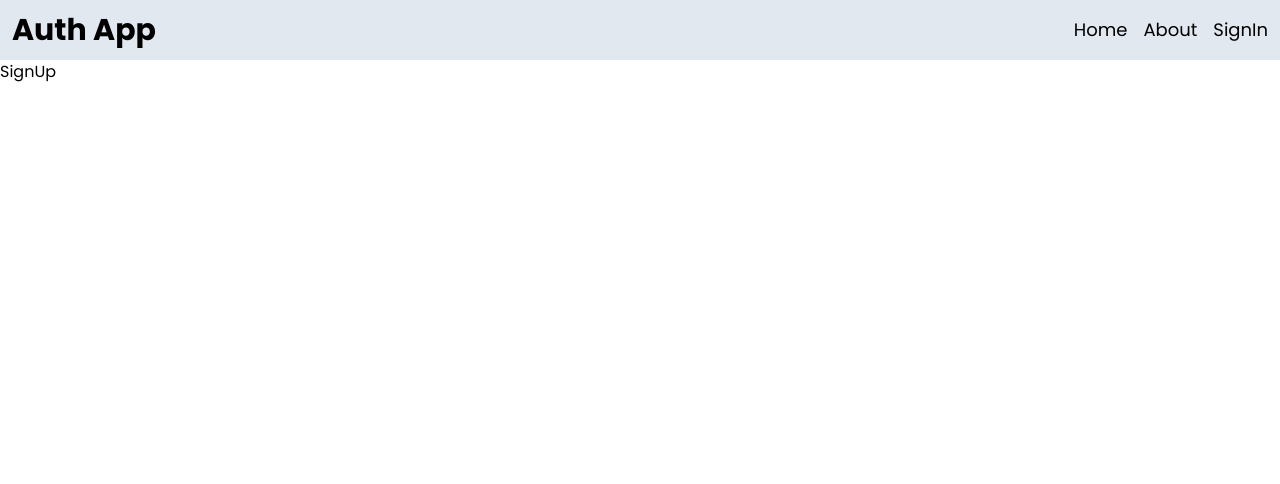
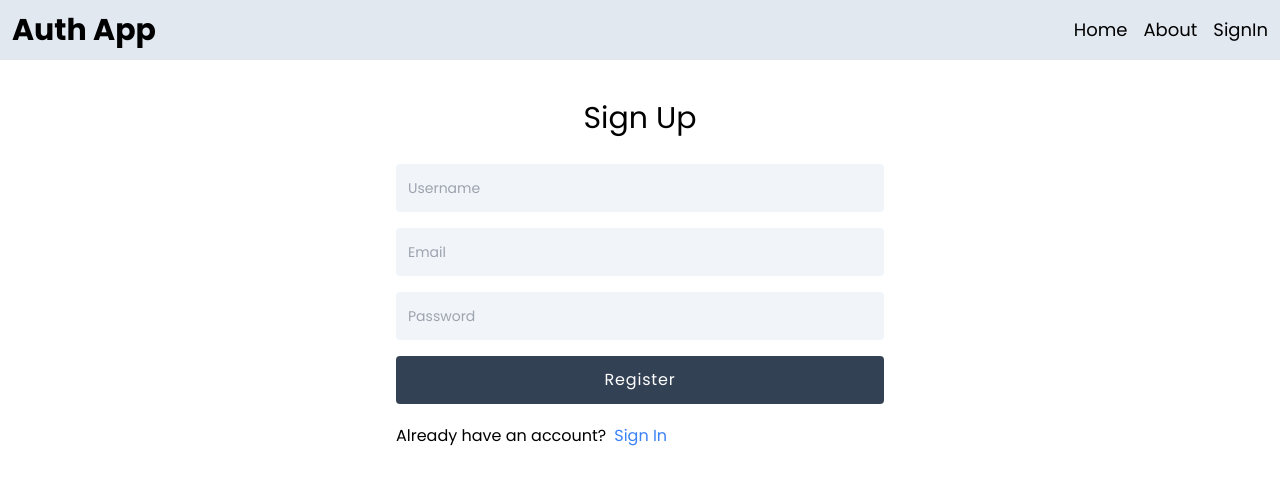
Before and after one commit to Ramsyz/mernauth, a React (Vite) app in the folder client/: page /signup in a window 1280 px wide. Shown: the top 484 px of the page. Built offline with nearby package versions, Linux system fonts and the light colour scheme.

Commit message:
completed SignUp page UI

```diff
--- a/client/package.json
+++ b/client/package.json
@@ -10,7 +10,6 @@
     "preview": "vite preview"
   },
   "dependencies": {
-    "flowbite-react": "^0.6.1",
     "react": "^18.2.0",
     "react-dom": "^18.2.0",
     "react-router-dom": "^6.16.0"
--- a/client/src/pages/SignUp.jsx
+++ b/client/src/pages/SignUp.jsx
@@ -1,7 +1,38 @@
-import React from 'react'
+import { Link } from "react-router-dom";
 
 export default function SignUp() {
   return (
-    <div>SignUp</div>
-  )
+    <div className="p-3 max-w-lg mx-auto">
+      <h1 className="text-3xl text-center font-medium my-7">Sign Up</h1>
+      <form className="flex flex-col gap-4">
+        <input
+          type="text"
+          placeholder="Username"
+          id="username"
+          className="bg-slate-100 p-3 rounded border-0 text-gray-900 placeholder:text-gray-400 focus:ring-0 sm:text-sm sm:leading-6"
+        />
+        <input
+          type="email"
+          placeholder="Email"
+          id="email"
+          className="bg-slate-100 p-3 rounded border-0 text-gray-900 placeholder:text-gray-400 focus:ring-0 sm:text-sm sm:leading-6"
+        />
+        <input
+          type="password"
+          placeholder="Password"
+          id="password"
+          className="bg-slate-100 p-3 rounded border-0 text-gray-900 placeholder:text-gray-400 focus:ring-0 sm:text-sm sm:leading-6"
+        />
+        <button className="bg-slate-700 text-white tracking-wider p-3 rounded  hover:opacity-95 disabled:opacity-80">
+          Register
+        </button>
+      </form>
+      <div className="flex gap-2 mt-5">
+        <p>Already have an account?</p>
+        <Link to={"/signin"}>
+          <span className="text-blue-500">Sign In</span>
+        </Link>
+      </div>
+    </div>
+  );
 }
--- a/client/tailwind.config.js
+++ b/client/tailwind.config.js
@@ -1,12 +1,8 @@
 /** @type {import('tailwindcss').Config} */
 export default {
-  content: [
-    "./index.html",
-    "./src/**/*.{js,ts,jsx,tsx}",
-    "node_modules/flowbite-react/**/*.{js,jsx,ts,tsx}",
-  ],
+  content: ["./index.html", "./src/**/*.{js,ts,jsx,tsx}"],
   theme: {
     extend: {},
   },
-  plugins: [require("flowbite/plugin")],
+  plugins: [],
 };
```
Also changed, not shown: 1 other file (tests, documents, lock files or other folders).
